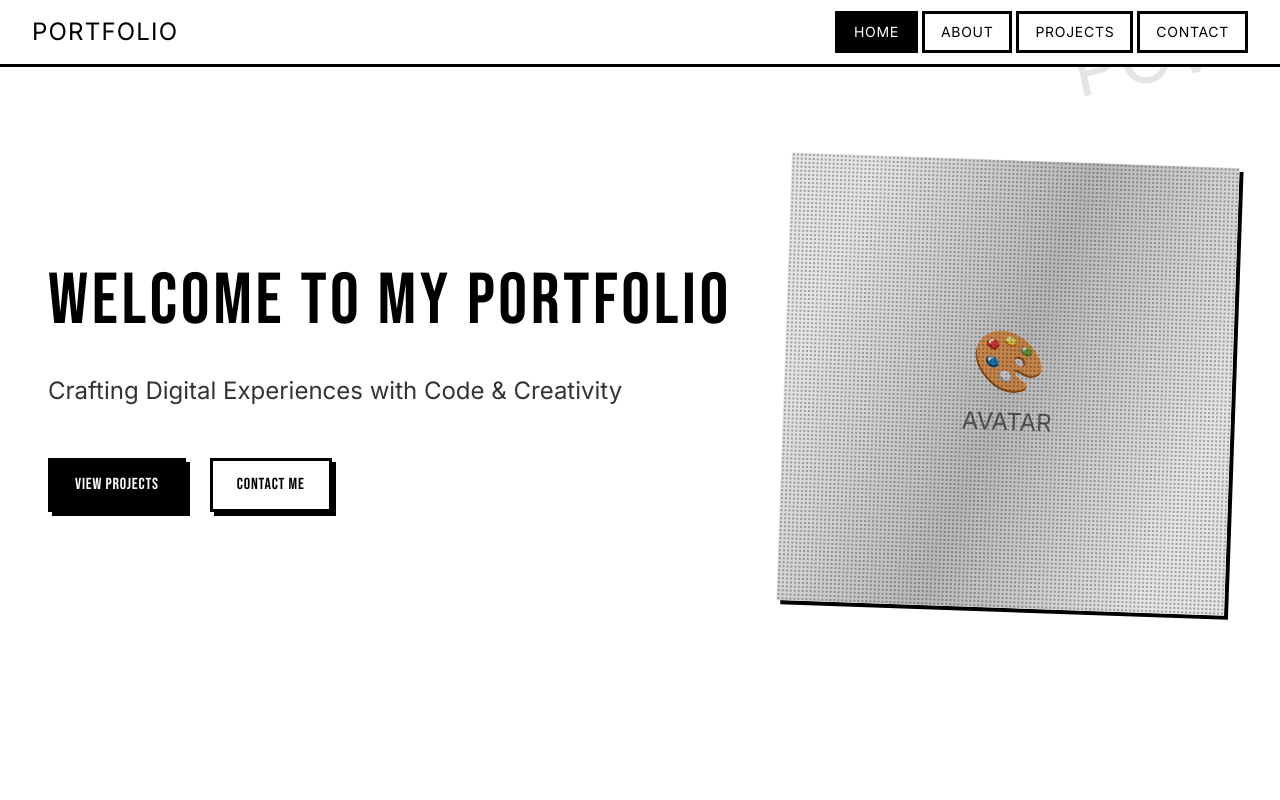
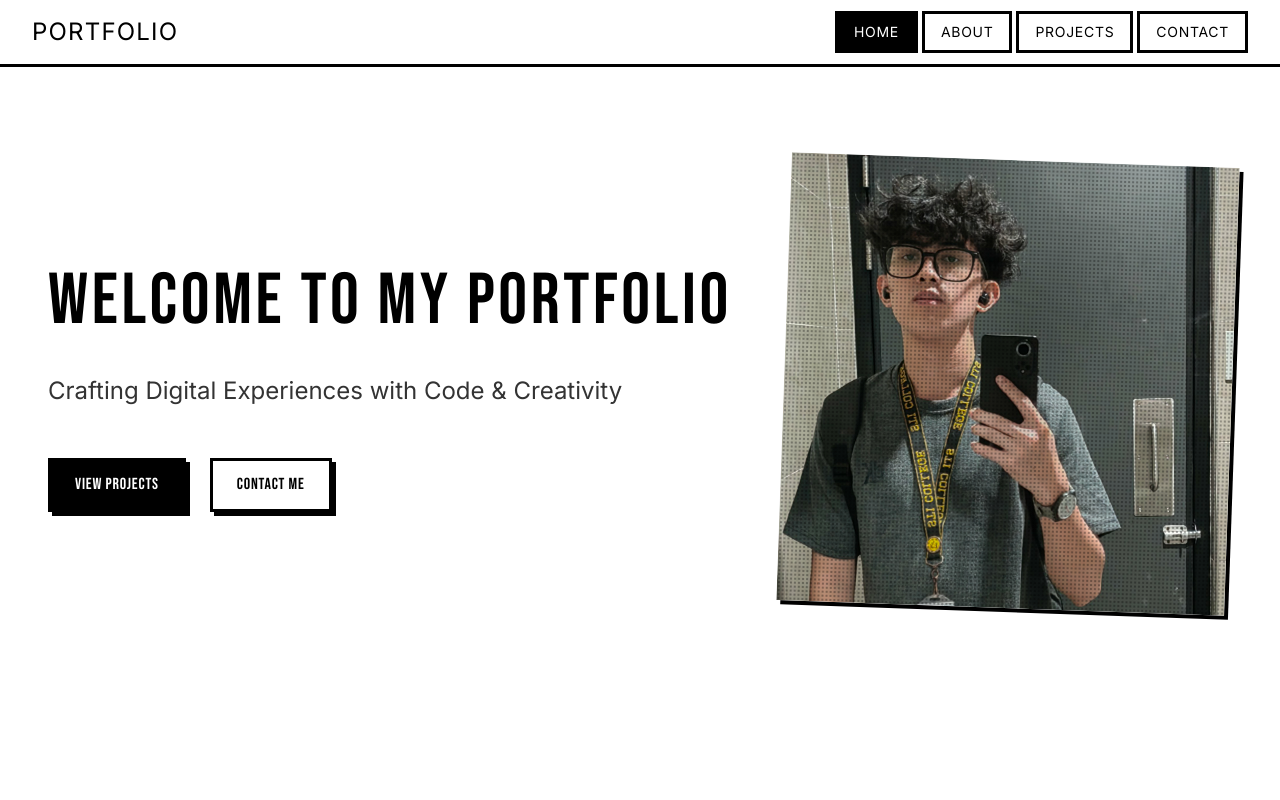
Before and after one commit to Nyxx1928/Portfolio, a Next.js app: page / in a window 1280 px wide. Shown: the top 800 px of the page. Built offline with nearby package versions, Linux system fonts and the light colour scheme.

Commit message:
Refactor HeroSection to use an actual profile image; remove placeholder elements and update styles

```diff
--- a/components/about/IntroPanel.tsx
+++ b/components/about/IntroPanel.tsx
@@ -65,12 +65,6 @@ export function IntroPanel({
                 </div>
               </div>
             </div>
-
-            {/* Corner accent marks (manga panel style) */}
-            <div className="absolute -top-1 -left-1 w-4 h-4 border-t-4 border-l-4 border-manga-black" />
-            <div className="absolute -top-1 -right-1 w-4 h-4 border-t-4 border-r-4 border-manga-black" />
-            <div className="absolute -bottom-1 -left-1 w-4 h-4 border-b-4 border-l-4 border-manga-black" />
-            <div className="absolute -bottom-1 -right-1 w-4 h-4 border-b-4 border-r-4 border-manga-black" />
           </div>
         </div>
 
--- a/components/dashboard/HeroSection.tsx
+++ b/components/dashboard/HeroSection.tsx
@@ -3,6 +3,8 @@
 import { motion } from 'framer-motion';
 import { useRouter } from 'next/navigation';
 import { cn } from '@/lib/utils';
+import Image from 'next/image';
+import React, { useState } from 'react';
 
 interface HeroSectionProps {
   headline?: string;
@@ -32,7 +34,7 @@ interface HeroSectionProps {
 export function HeroSection({
   headline = "Welcome to My Portfolio",
   subheadline = "Crafting Digital Experiences with Code & Creativity",
-  avatarSrc = "/images/avatar-placeholder.svg",
+  avatarSrc = "/images/profile3.jpg",
   className,
 }: HeroSectionProps) {
   const router = useRouter();
@@ -202,22 +204,15 @@ export function HeroSection({
               'transform rotate-2'
             )}
           >
-            {/* Placeholder for avatar image */}
-            <div
-              className={cn(
-                'absolute inset-0',
-                'flex items-center justify-center',
-                'bg-manga-gray-200'
-              )}
-            >
-              {/* Temporary placeholder - will be replaced with actual image */}
-              <div className="text-center">
-                <div className="text-6xl mb-4">🎨</div>
-                <p className="font-heading text-2xl text-manga-gray-600">
-                  AVATAR
-                </p>
-              </div>
-            </div>
+            {/* Profile Image */}
+            <Image
+              src={avatarSrc}
+              alt="Me, Myself, and I"
+              fill
+              className="object-cover"
+                style={{ objectPosition: "center top" }}
+              priority
+              />
 
             {/* Halftone overlay effect */}
             <div className="halftone-overlay" aria-hidden="true" />
@@ -229,12 +224,12 @@ export function HeroSection({
       </div>
 
       {/* Decorative onomatopoeia – visual manga flair */}
-      <div
+      {/* <div
         className="absolute top-4 right-4 font-heading text-6xl sm:text-7xl text-manga-gray-200 select-none pointer-events-none rotate-[-12deg] hidden lg:block"
         aria-hidden="true"
       >
         POW!
-      </div>
+      </div> */}
     </motion.section>
   );
 }
```
Also changed, not shown: public/images/profile3.jpg (added).
